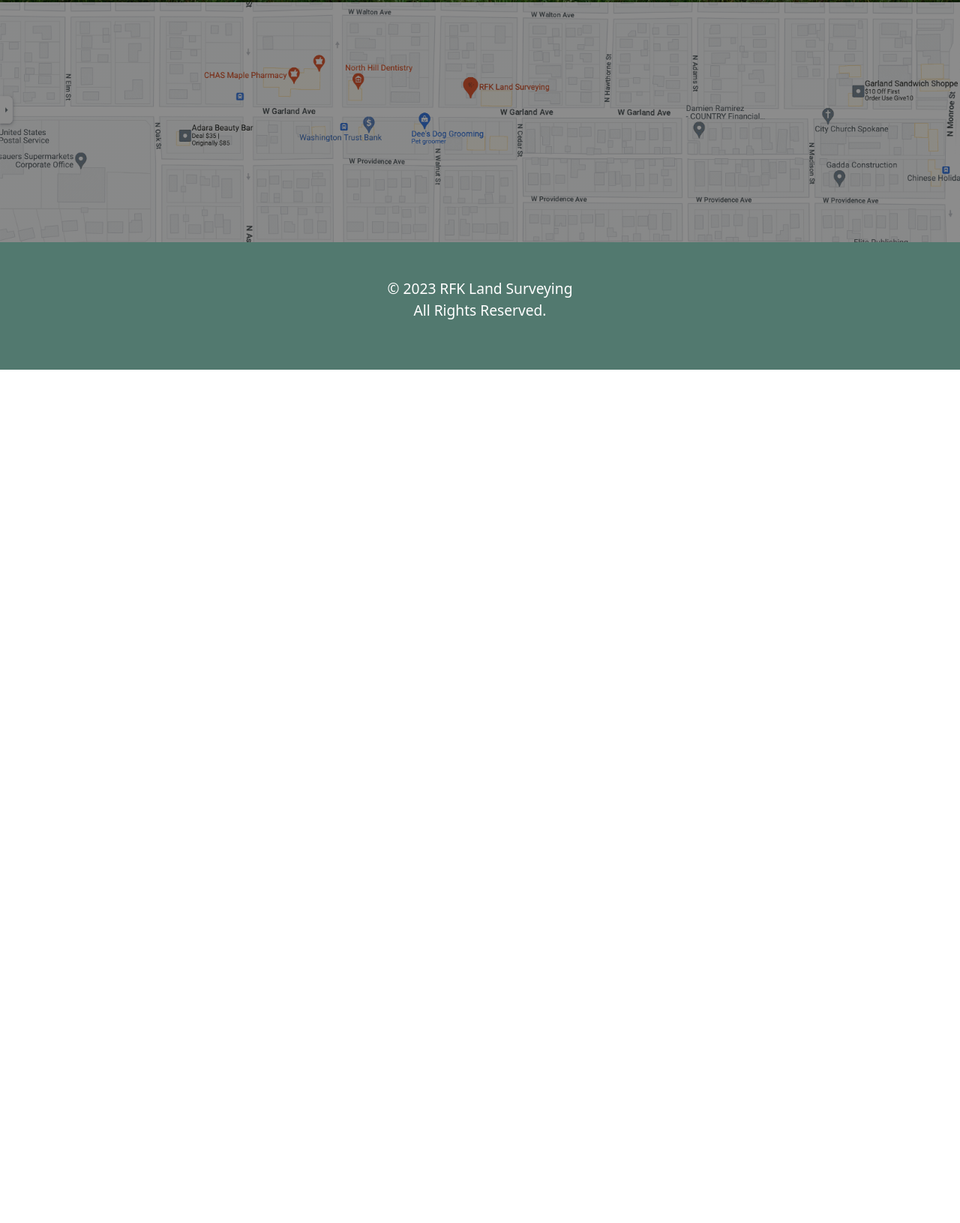
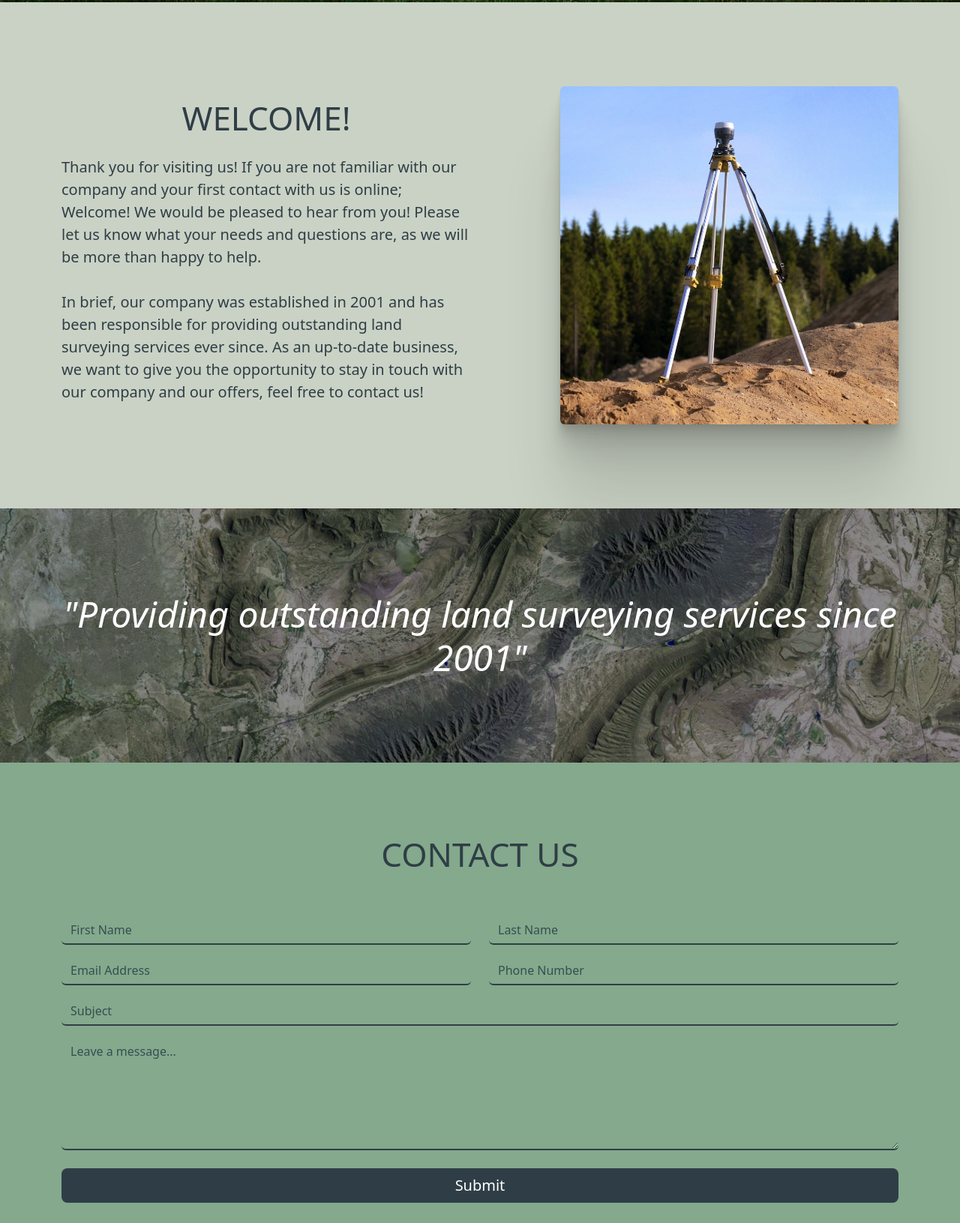
Before and after one commit to marnold22/rfkland, a plain HTML site: page index.html in a window 1280 px wide. Shown: the part 797-2428 px from the top of the page at 75% size. Before the commit the page ends 1290 px from the top, so only its background shows below. Drawn offline with nearby package versions, Linux system fonts and the light colour scheme.

Commit message:
Created about and contact sections

```diff
--- a/index.html
+++ b/index.html
@@ -49,8 +49,85 @@
         </div>
     </div>
 
-    <!-- MAP -->
-    <div class="map"></div>
+    <!-- ABOUT -->
+    <div id="about" class="about">
+        <div class="container">
+            <div class="row">
+                <div class="col-sm-12 col-md-12 col-lg-12 col-xl-6">
+                    <h2 class="py-3 text-center about-hd">WELCOME!</h2>
+                    <p class="about-text">
+                        Thank you for visiting us! If you are not familiar with our company and your first contact with us is online; Welcome! We would be pleased to hear from you! Please let us know what your needs and questions are, as we will be more than happy to help.
+                        <br><br>
+                        In brief, our company was established in 2001 and has been responsible for providing outstanding land surveying services ever since. As an up-to-date business, we want to give you the opportunity to stay in touch with our company and our offers, feel free to contact us!
+                    </p>
+                </div>
+                <div class="col"></div>
+                <div class="col-sm-12 col-md-12 col-lg-12 col-xl-5">
+                    <img src="/assets/tool.jpg" class="rounded mx-auto d-block about-img" alt="...">
+                </div>
+            </div>
+        </div>
+    </div>
+
+    <!-- QUOTE -->
+    <div class="quote">
+        <div class="container">
+            <h2 class="text-center quote-text"><i>"Providing outstanding land surveying services since 2001"</i></h2>
+        </div>
+    </div>
+
+    <!-- CONTACT -->
+    <div id="contact" class="contact">
+        <div class="container">
+            <h2 class="py-5 text-center contact-hd">CONTACT US</h2>
+            <form method="post" action="#">
+                <div class="row">
+                    <div class="col-md">
+                        <div class="mb-3">
+                            <input type="text" class="form-control" id="fname" placeholder="First Name">
+                            <!-- <label for="fname">First Name</label> -->
+                        </div>
+                    </div>
+                    <div class="col-md">
+                        <div class="mb-3">
+                            <input type="text" class="form-control" id="lname" placeholder="Last Name">
+                            <!-- <label for="lname">Last Name</label> -->
+                        </div>
+                    </div>
+                </div>
+                <div class="row">
+                    <div class="col-md">
+                        <div class="mb-3">
+                            <input type="email" class="form-control" id="email" placeholder="Email Address">
+                            <!-- <label for="email">Email Address</label> -->
+                        </div>
+                    </div>
+                    <div class="col-md">
+                        <div class="mb-3">
+                            <input type="text" class="form-control" id="phone" placeholder="Phone Number">
+                            <!-- <label for="email">Email Address</label> -->
+                        </div>
+                    </div>
+                </div>
+                <div class="col-md">
+                    <div class="mb-3">
+                        <input type="text" class="form-control" id="subject" placeholder="Subject">
+                        <!-- <label for="email">Email Address</label> -->
+                    </div>
+                </div>
+                <div class="col-md">
+                    <textarea class="form-control" placeholder="Leave a message..." id="message" style="height: 150px"></textarea>
+                    <!-- <label for="message">Leave a message...</label> -->
+                </div>
+                <div class="col-md">
+                    <div class="py-4">
+                        <button class="w-100 btn btn-primary btn-lg contact-btn" type="submit">Submit</button>
+                    </div>
+
+                </div>
+            </form>
+        </div>
+    </div>
 
     <!-- FOOTER -->
     <div class="footer">
--- a/main.css
+++ b/main.css
@@ -52,21 +52,103 @@
     padding: 0;
     margin: 0;
 }
+/* -------------------- ABOUT SECTION -------------------- */
+.about {
+    background-color: var(--color-1);
+    padding-top: 7rem;
+    padding-bottom: 7rem;
+    color: var(--color-5);
+}
+.about-hd {
+    font-size: 2.75rem;
+}
+.about-text {
+    font-size: 1.25rem;
+}
+.about-img {
+    width: 100%;
+    box-shadow: 0 2.8px 2.2px rgba(0, 0, 0, 0.034), 0 6.7px 5.3px rgba(0, 0, 0, 0.048), 0 12.5px 10px rgba(0, 0, 0, 0.06), 0 22.3px 17.9px rgba(0, 0, 0, 0.072), 0 41.8px 33.4px rgba(0, 0, 0, 0.086), 0 100px 80px rgba(0, 0, 0, 0.12) !important;
+}
 
-
-
-/* -------------------- MAP SECTION -------------------- */
-.map {
-    background: linear-gradient(rgba(0, 0, 0, 0.45), rgba(0, 0, 0, 0.45)), url('/assets/map.png') no-repeat center center;
+/* -------------------- QUOTE SECTION -------------------- */
+.quote {
+    background: linear-gradient(rgba(0, 0, 0, 0.45), rgba(0, 0, 0, 0.45)), url('/assets/rfk-land.jpg') bottom center;
     -webkit-background-size: cover;
     -moz-background-size: cover;
     -o-background-size: cover;
     background-size: cover;
-    height: 40vh;
 }
+.quote-text {
+    color: white;
+    font-size: 3rem;
+    font-weight: 300;
+    padding-top: 7rem;
+    padding-bottom: 7rem;
+    margin: 0;
+}
+
+/* -------------------- MAP SECTION -------------------- */
+.contact {
+    /* background: linear-gradient(rgba(132, 169, 140, 0.85), rgba(132, 169, 140, 0.85)), url('/assets/map.png') no-repeat center center fixed; */
+    background-color: var(--color-2);
+    /* -webkit-background-size: cover;
+    -moz-background-size: cover;
+    -o-background-size: cover;
+    background-size: cover; */
+    padding-top: 3rem;
+    padding-bottom: 5rem;
+}
+.contact-hd {
+    font-size: 2.75rem;
+    color: var(--color-5);
+}
+
+input.form-control,
+textarea.form-control {
+    background-color: transparent;
+    border: none;
+    border-bottom: 2px solid var(--color-5);
+}
+
+textarea.form-control:focus,
+input.form-control:focus {
+    box-shadow: none;
+    background-color: transparent;
+    border: none;
+    border-bottom: 2px solid var(--color-5);
+}
+
+.contact-btn {
+    background-color: var(--color-5);
+    border: none;
+}
+
+.contact-btn:hover {
+    background-color: var(--color-4);
+}
+
+.contact-btn:focus,
+.contact-btn:active {
+    background-color: var(--color-5);
+}
+
+.form-control::placeholder { /* Chrome, Firefox, Opera, Safari 10.1+ */
+    color: var(--color-4);
+    opacity: 1; /* Firefox */
+}
+
+.form-control:-ms-input-placeholder { /* Internet Explorer 10-11 */
+    color: var(--color-4);
+}
+
+.form-control::-ms-input-placeholder { /* Microsoft Edge */
+    color: var(--color-4);
+}
+
+
 /* -------------------- FOOTER SECTION -------------------- */
 .footer {
-    background-color: var(--color-3);
+    background-color: var(--color-4);
 }
 
 .footer-text {
```
